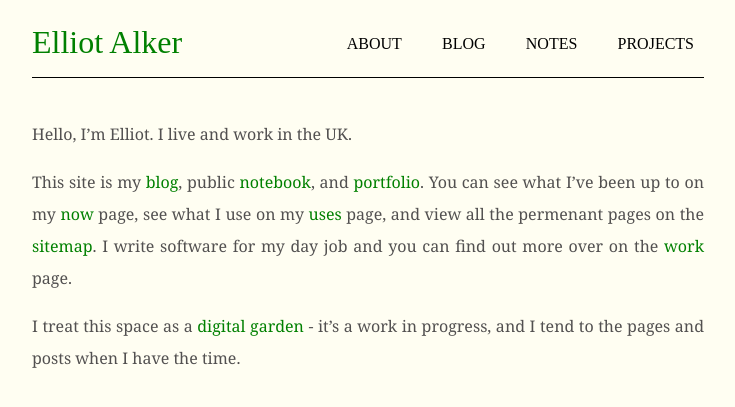
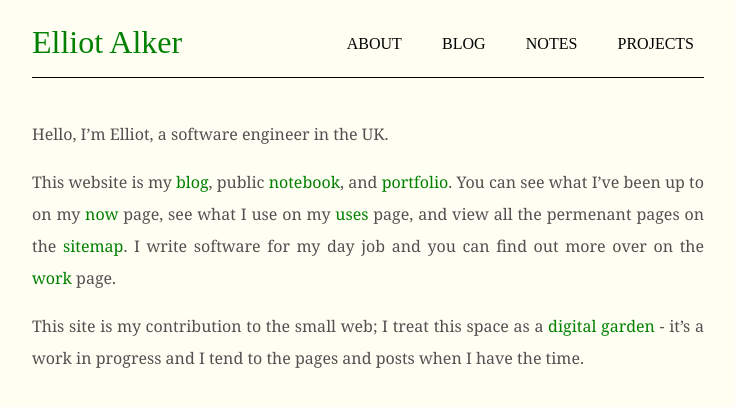
Before and after one commit to ealker/ealker.github.io, a Jekyll site: the page built from index.md, in a window 1280 px wide. Shown: the top 407 px of the page, without its empty margins (272-1007 px from the left). Built offline with Jekyll 4.4.1, drawn with Linux system fonts in a browser that asks for light colours.

Commit message:
Update index.md

```diff
--- a/index.md
+++ b/index.md
@@ -3,8 +3,8 @@ layout: home
 title: Elliot Alker
 ---
 
-Hello, I'm Elliot. I live and work in the UK.
+Hello, I'm Elliot, a software engineer in the UK.
 
-This site is my [blog](/blog), public [notebook](/notes), and [portfolio](/projects). You can see what I've been up to on my [now](/now) page, see what I use on my [uses](/uses) page, and view all the permenant pages on the [sitemap](/sitemap). I write software for my day job and you can find out more over on the [work](/work) page.
+This website is my [blog](/blog), public [notebook](/notes), and [portfolio](/projects). You can see what I've been up to on my [now](/now) page, see what I use on my [uses](/uses) page, and view all the permenant pages on the [sitemap](/sitemap). I write software for my day job and you can find out more over on the [work](/work) page.
 
-I treat this space as a [digital garden](https://maggieappleton.com/garden-history) - it's a work in progress, and I tend to the pages and posts when I have the time.
+This site is my contribution to the small web; I treat this space as a [digital garden](https://maggieappleton.com/garden-history) - it's a work in progress and I tend to the pages and posts when I have the time.
```
